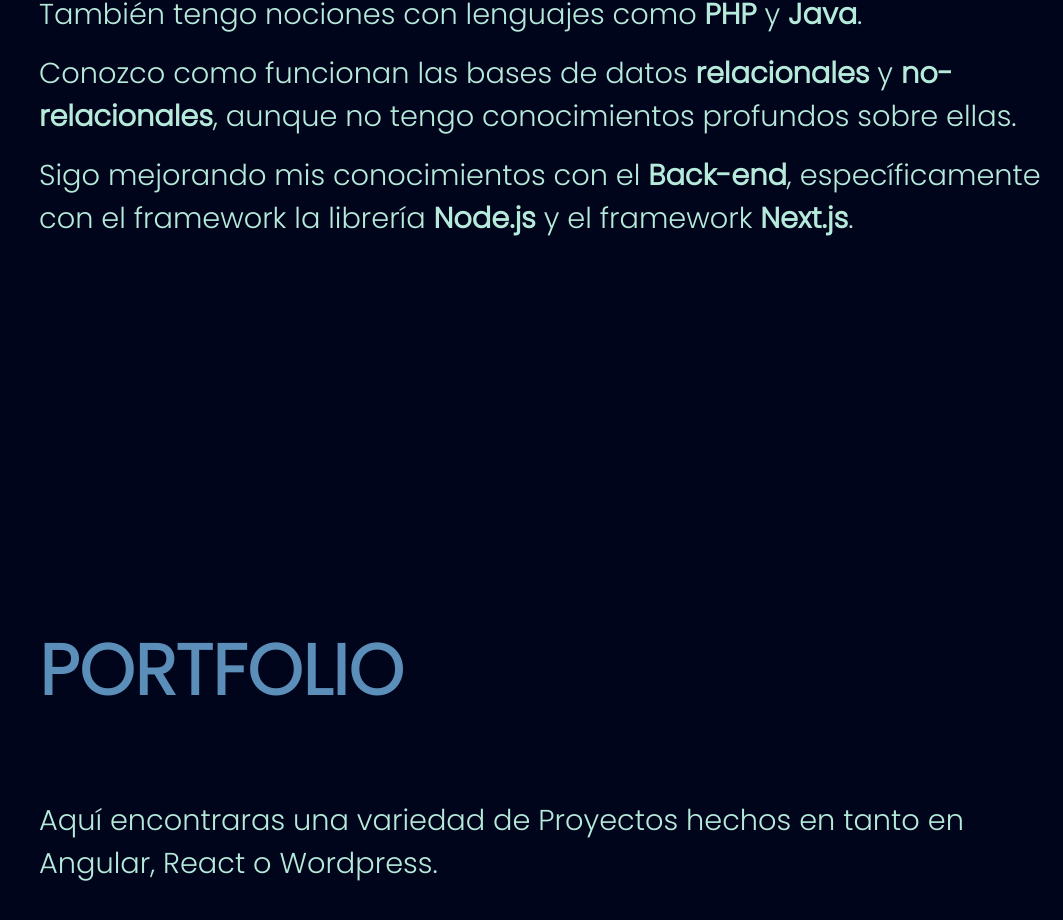
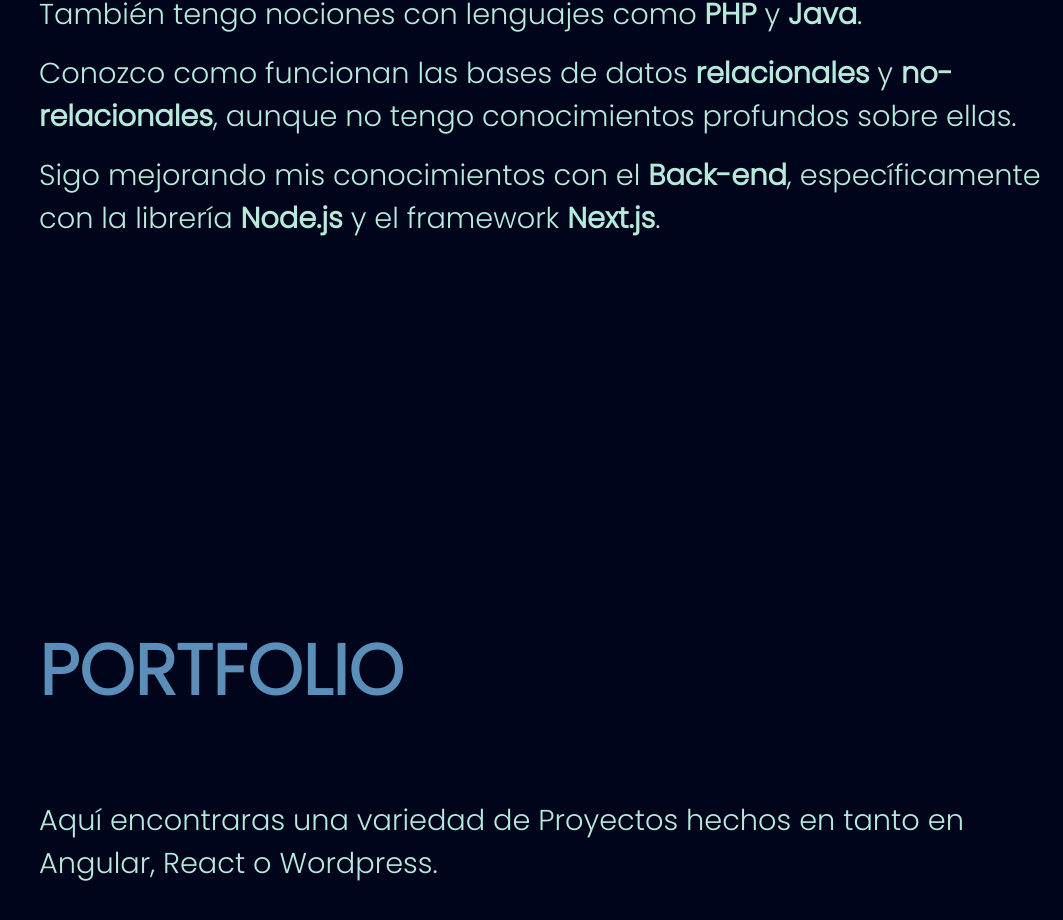
Before and after one commit to Marc1515/Portfolio, a React (Vite) app: page / in a window 1280 px wide. Shown: the part 4913-5833 px from the top of the page, without its empty margins (217-1280 px from the left). Built offline with nearby package versions, Linux system fonts and the light colour scheme.

Commit message:
Error en el texto corregido

```diff
--- a/src/components/Technologies/Technologies.jsx
+++ b/src/components/Technologies/Technologies.jsx
@@ -157,7 +157,7 @@
 
         <span>Conozco como funcionan las bases de datos <strong>relacionales</strong> y <strong>no-relacionales</strong>, aunque no tengo conocimientos profundos sobre ellas.</span>
 
-        <span>Sigo mejorando mis conocimientos con el <strong>Back-end</strong>, específicamente con el framework la librería <strong>Node.js</strong> y el framework <strong>Next.js</strong>.</span>
+        <span>Sigo mejorando mis conocimientos con el <strong>Back-end</strong>, específicamente con la librería <strong>Node.js</strong> y el framework <strong>Next.js</strong>.</span>
       </div>
 
 
```
